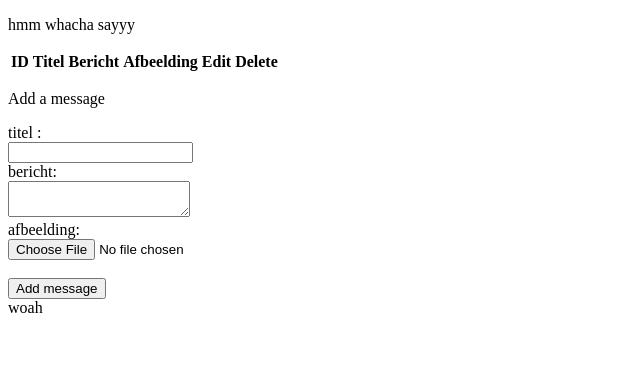
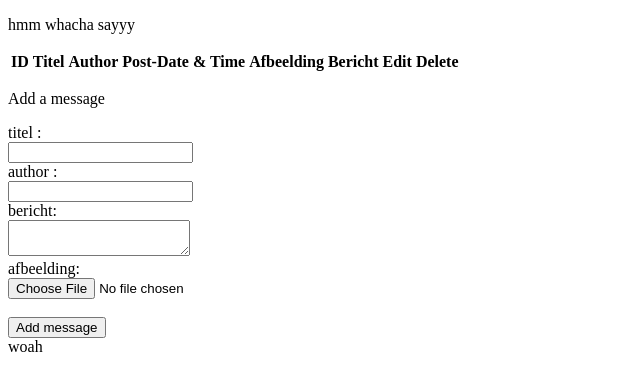
Before and after one commit to GLU-CSD/weekopdrachten-webshop-dynamisch-MoonyDewDrops, a PHP site: page /admin/blogitems/index.php in a window 1280 px wide. Shown: the top 391 px of the page, without its empty margins (0-640 px from the left). Run offline with PHP 8.4, Linux system fonts and the light colour scheme; data that the repository does not hold is empty.

Commit message:
UpdatedBlogStuff
Blog nog has needed field for author name n everything

```diff
--- a/admin/blogitems/add_blgtem.php
+++ b/admin/blogitems/add_blgtem.php
@@ -7,6 +7,7 @@ include_once '../../connection.php';
 if ($_SERVER["REQUEST_METHOD"] == "POST") {
     //checking if girl aint starving[empty]
     $titel = $_POST['titel'];
+    $author = $_POST['author'];
     $bericht = $_POST['bericht'];
 
     if (isset($_FILES['afbeelding']) && $_FILES['afbeelding']['error'] === UPLOAD_ERR_OK) {
@@ -19,7 +20,7 @@ if ($_SERVER["REQUEST_METHOD"] == "POST") {
         if (move_uploaded_file($afbeeldingTempName, $wantedPath)) {
 
             //sql command :33
-            $sql = "INSERT INTO nieuwsbericht (titel, bericht, afbeelding) VALUES (?, ?, ?)";
+            $sql = "INSERT INTO nieuwsbericht (titel, author, bericht, afbeelding) VALUES (?, ?, ?, ?)";
 
             //querry thingy
             $insertqry = $conn->prepare($sql);
@@ -29,7 +30,7 @@ if ($_SERVER["REQUEST_METHOD"] == "POST") {
             } else {
                 //else it just updates!! :DD
                 $afbeelding = $wantedPath;
-                $insertqry->bind_param('sss', $titel, $bericht, $afbeelding);
+                $insertqry->bind_param('ssss', $titel, $author, $bericht, $afbeelding);
                 if ($insertqry->execute()) {
                     //if it succesfully adds the thing
 ?>
--- a/admin/blogitems/edit_blgtem.php
+++ b/admin/blogitems/edit_blgtem.php
@@ -21,6 +21,7 @@ session_start();
         //setting the things as the posts so we acc got sum to work with
         $id = $_GET['id'];
         $titel = $_POST['titel'];
+        $author = $_POST['author'];
         $bericht = $_POST['bericht'];
 
         $sql = "SELECT afbeelding FROM nieuwsbericht WHERE id = ?";
@@ -47,7 +48,7 @@ session_start();
 
                 $afbeelding = $wantedPath;
                 //sql command :33
-                $sql = "UPDATE nieuwsbericht SET titel = ?, bericht = ?, afbeelding = ? WHERE id = ?";
+                $sql = "UPDATE nieuwsbericht SET titel = ?, author = ?, bericht = ?, afbeelding = ? WHERE id = ?";
                 $updateqry = $conn->prepare($sql);
 
                 //if there aint a update querry, show an error :3
@@ -56,7 +57,7 @@ session_start();
                 } else {
                     //else it just updates!! :DD
                     $afbeelding = $wantedPath;
-                    $updateqry->bind_param('ssss', $titel, $bericht, $afbeelding, $id);
+                    $updateqry->bind_param('sssss', $titel, $author, $bericht, $afbeelding, $id);
                     if ($updateqry->execute()) {
                         //If it does its thang <3  ?>
                         <a href='index.php'>Updated succesfully</a>
--- a/admin/blogitems/editing_blgtem.php
+++ b/admin/blogitems/editing_blgtem.php
@@ -27,6 +27,9 @@ if ($_SERVER["REQUEST_METHOD"] == "GET") {
             <label for="titel">titel :</label><br>
             <input type="text" id="titel" name="titel"><br>
 
+            <label for="author">author :</label><br>
+            <input type="text" id="author" name="author" required><br>
+
             <label for="bericht">bericht:</label><br>
             <textarea id="bericht" name="bericht"></textarea><br>
 
--- a/admin/blogitems/index.php
+++ b/admin/blogitems/index.php
@@ -18,15 +18,17 @@
             <tr>
                 <th>ID</th>
                 <th>Titel</th>
+                <th>Author</th>
+                <th>Post-Date & Time</th>
+                <th>Afbeelding</th>
                 <th>Bericht</th>
-                <th>Afbeelding</th>
                 <th>Edit</th>
                 <th>Delete</th>
             </tr>
         </thead>
         <tbody>
             <?php
-            $sql = "SELECT id, titel, bericht, afbeelding FROM nieuwsbericht;";
+            $sql = "SELECT id, titel, author, datePosted, bericht, afbeelding FROM nieuwsbericht;";
             include_once '../../connection.php';
 
             $liqry = $conn->prepare($sql);
@@ -34,13 +36,17 @@
                 echo mysqli_error($conn);
             } else {
                 if ($liqry->execute()) {
-                    $liqry->bind_result($id, $titel, $bericht, $afeelding);
+                    $liqry->bind_result($id, $titel, $author, $datePosted, $bericht, $afeelding);
                     while ($liqry->fetch()) {
             ?>
                         <tr>
                             <td><?= $id ?> <br> </td>
 
                             <td><?= $titel; ?> <br></td>
+
+                            <td><?= $author; ?> <br></td>
+
+                            <td><?= $datePosted; ?> <br></td>
 
                             <td><?= $bericht; ?> <br></td>
 
@@ -65,13 +71,16 @@
         <form action="add_blgtem.php" method="post" enctype="multipart/form-data">
 
             <label for="titel">titel :</label><br>
-            <input type="text" id="titel" name="titel"><br>
+            <input type="text" id="titel" name="titel" required><br>
+
+            <label for="author">author :</label><br>
+            <input type="text" id="author" name="author" required><br>
 
             <label for="bericht">bericht:</label><br>
-            <textarea id="bericht" name="bericht"></textarea><br>
+            <textarea id="bericht" name="bericht" required></textarea><br>
 
             <label for="afbeelding">afbeelding:</label><br>
-            <input type="file" id="afbeelding" name="afbeelding"><br>
+            <input type="file" id="afbeelding" name="afbeelding" required><br>
 
             <br>
 
```
